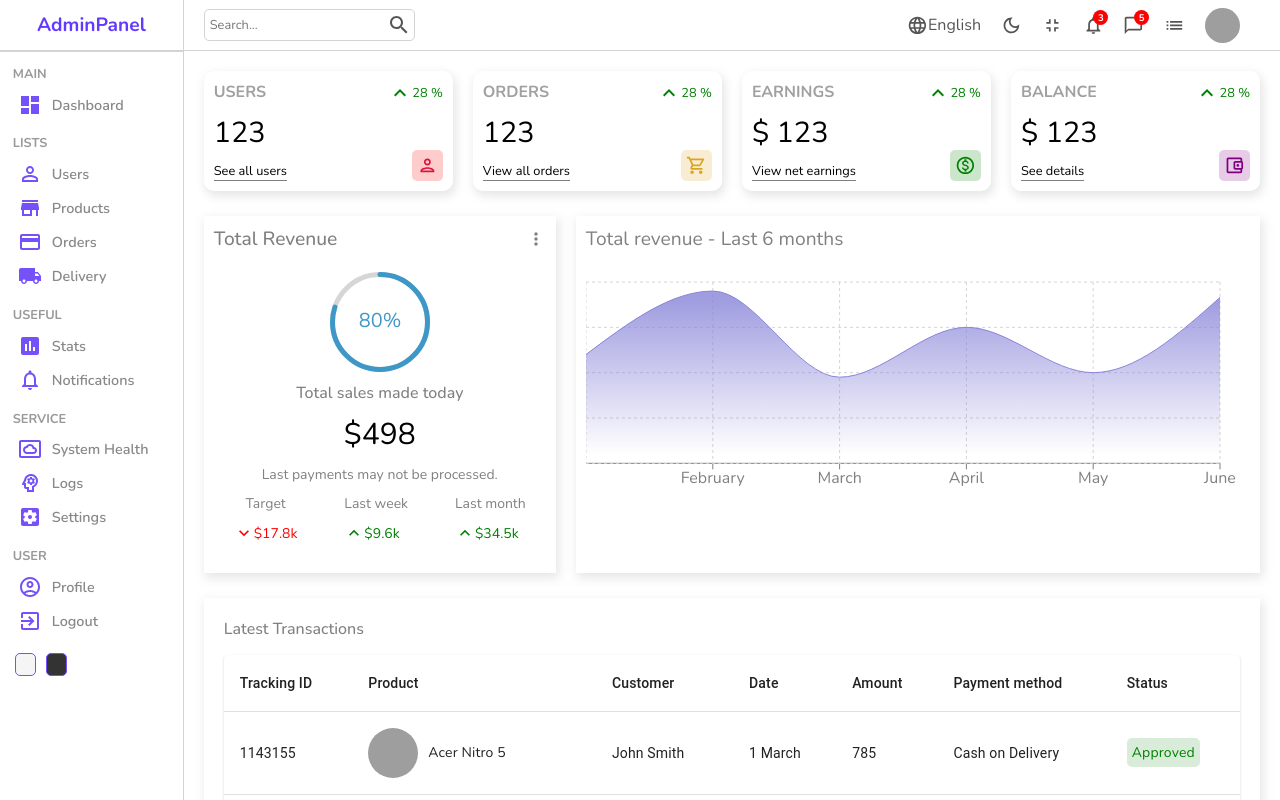
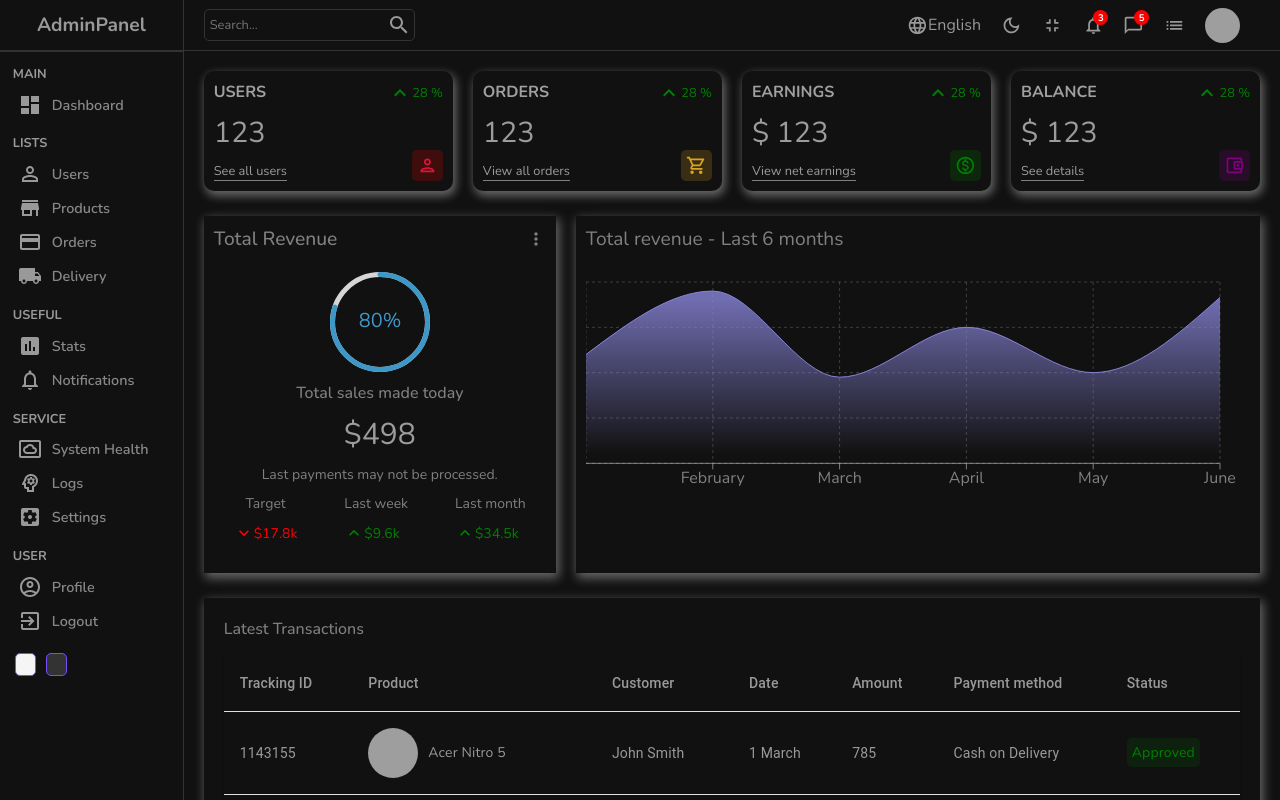
Before and after one commit to dan1el0123/admin-dashboard, a React (Create React App) app: page / in a window 1280 px wide. Shown: the top 800 px of the page. Built offline with nearby package versions, Linux system fonts and the light colour scheme; grey boxes are pictures that could not be loaded.

Commit message:
add dark mode styles

```diff
--- a/src/App.js
+++ b/src/App.js
@@ -5,10 +5,11 @@
 import New from "./pages/new/New";
 import { BrowserRouter, Routes, Route } from "react-router-dom";
 import { productInputs, userInputs } from "./formsource";
+import "./style/dark.scss";
 
 function App() {
     return (
-        <div className="App">
+        <div className="app dark">
             <BrowserRouter>
                 <Routes>
                     <Route path="/">
--- a/src/components/datatable/Datatable.jsx
+++ b/src/components/datatable/Datatable.jsx
@@ -38,6 +38,7 @@
                 </Link>
             </div>
             <DataGrid
+                className="datagrid"
                 rows={userRows}
                 columns={userColumns.concat(actionColumn)}
                 pageSize={7}
--- /dev/null
+++ b/src/style/dark.scss
@@ -0,0 +1,80 @@
+$border-color: #333;
+$soft-gray: #999;
+
+.app.dark {
+    background-color: #111;
+    color: rgb(156, 156, 156);
+
+    .chartGrid {
+        stroke: rgba(228, 228, 228, 0.22);
+    }
+
+    .table {
+        background-color: #111;
+
+        .tableCell {
+            color: $soft-gray;
+        }
+    }
+
+    .navbar {
+        color: #999;
+        border-color: $border-color;
+
+        .search {
+            border-color: $border-color;
+
+            input {
+                color: gray;
+            }
+        }
+    }
+
+    .sidebar {
+        background-color: #111;
+        border-color: $border-color;
+
+        .top {
+            .logo {
+                color: $soft-gray;
+            }
+        }
+
+        hr {
+            border-color: $border-color;
+        }
+
+        ul {
+            li {
+                &:hover {
+                    background-color: $border-color;
+                }
+
+                .icon {
+                    color: $soft-gray;
+                }
+            }
+        }
+    }
+
+    .datatable {
+        .datagrid {
+            color: gray;
+            border: none;
+
+            .viewButton,
+            .deleteButton {
+                color: gray;
+                border-color: white;
+            }
+
+            .cellWithStatus {
+                color: $soft-gray;
+            }
+        }
+    }
+
+    input {
+        background-color: transparent;
+    }
+}
```
